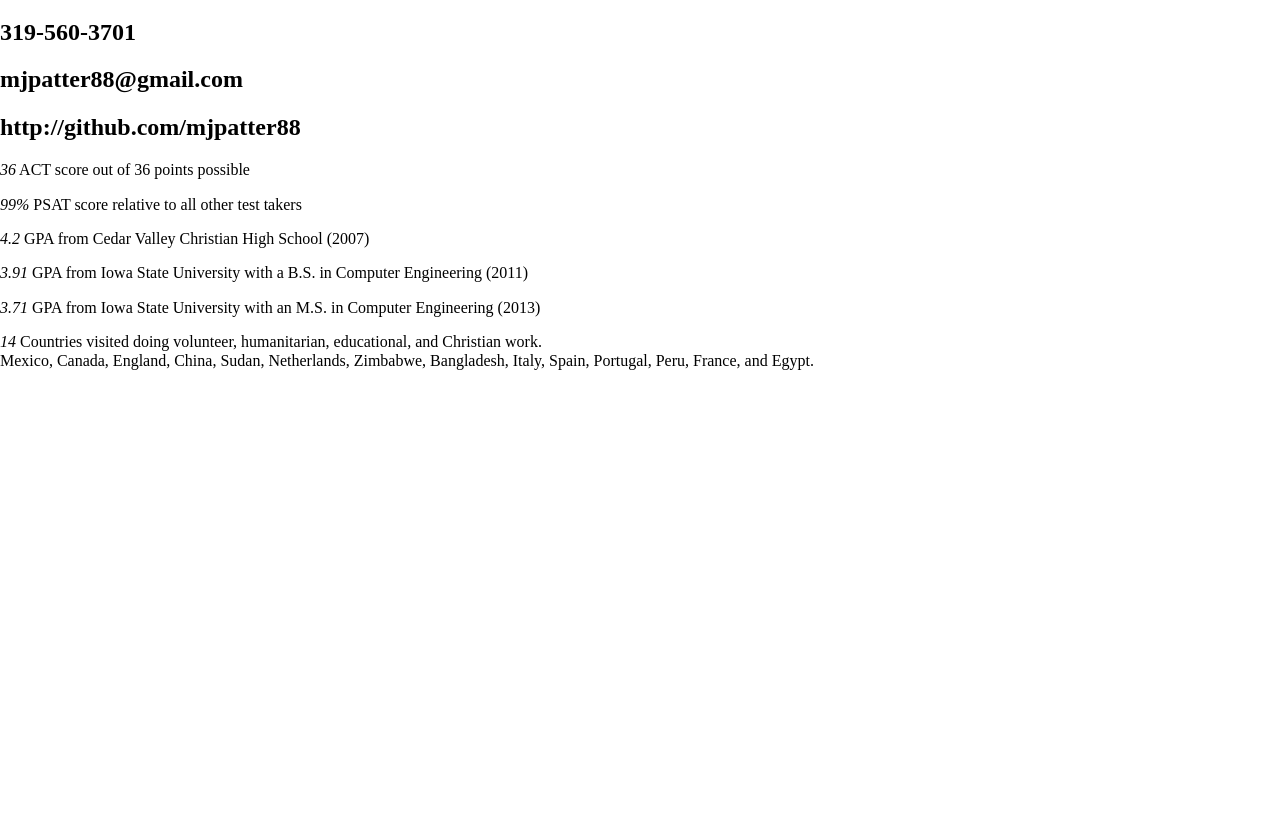
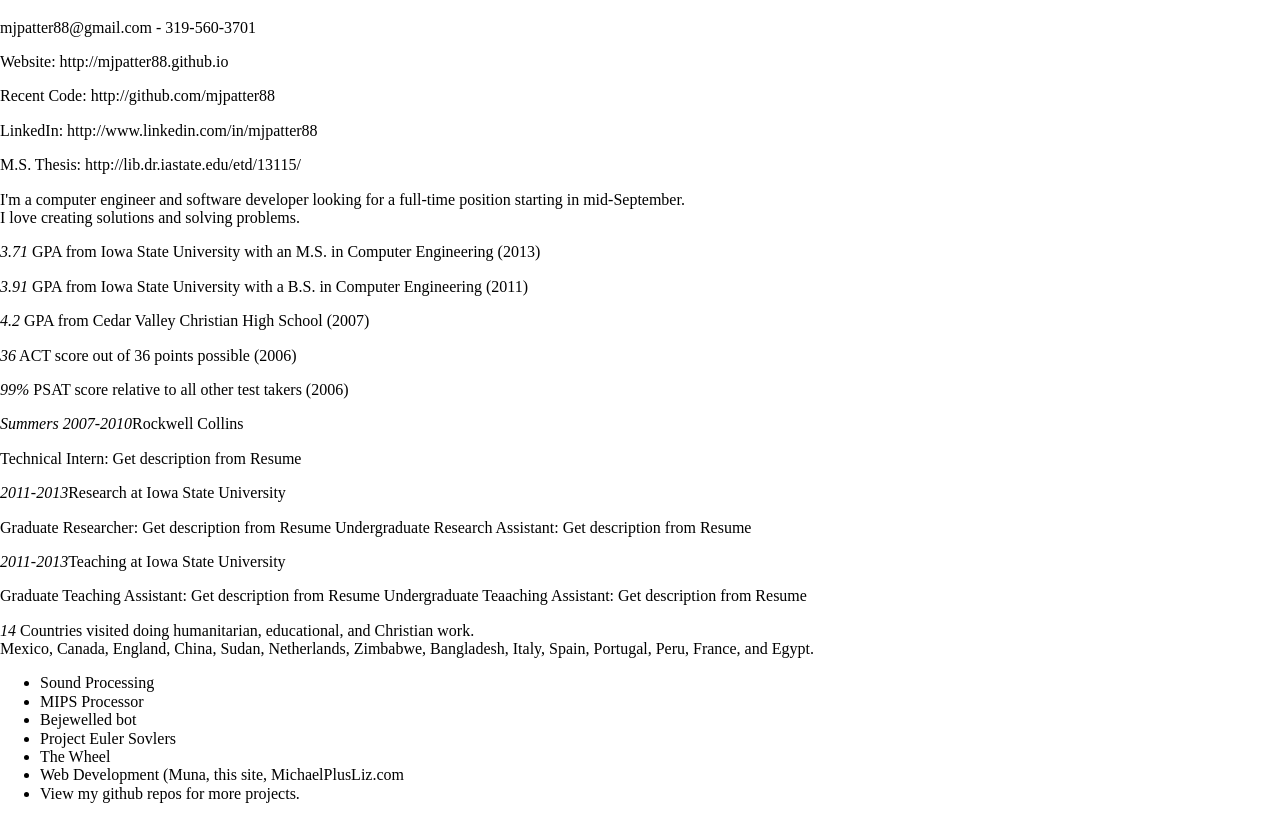
Before and after one commit to mjpatter88/mjpatter88.github.io, a plain HTML site: page index.html in a window 1280 px wide. Shown: the part 66-885 px from the top of the page. Before the commit the page ends 800 px from the top, so only its background shows below. Drawn offline with nearby package versions, Linux system fonts and the light colour scheme.

Commit message:
Added base content to index.html
I added some basic content to index.html. I still need to add quite a
bit more.

```diff
--- a/index.html
+++ b/index.html
@@ -9,22 +9,58 @@
 	<body>
         <div id="top-bar"></div>
 
+        <div id="personal-info">
+            <h1 id="name">Michael Patterson</h1>
+            <p>mjpatter88@gmail.com - 319-560-3701</p>
+            <p>Website: http://mjpatter88.github.io</p>
+            <p>Recent Code: http://github.com/mjpatter88</p>
+            <p>LinkedIn: http://www.linkedin.com/in/mjpatter88</p>
+            <p>M.S. Thesis: http://lib.dr.iastate.edu/etd/13115/</p>
+        </div>
 
-		<h1>Michael Patterson</h1>
-        <h2>319-560-3701</h2>
-        <h2>mjpatter88@gmail.com</h2>
-        <h2>http://github.com/mjpatter88</h2>
+        <div id="purpose">
+            I'm a computer engineer and software developer looking for a full-time position starting in mid-September.
+        </div>
 
-        <p><em>36</em> ACT score out of 36 points possible</p>
-        <p><em>99%</em> PSAT score relative to all other test takers</p>
-        <p><em>4.2</em> GPA from Cedar Valley Christian High School (2007)</p>
-        <p><em>3.91</em> GPA from Iowa State University with a B.S. in Computer Engineering (2011)</p>
-        <p><em>3.71</em> GPA from Iowa State University with an M.S. in Computer Engineering (2013)</p>
-        <p>
-            <em>14</em> Countries visited doing volunteer, humanitarian, educational, and Christian work.
-            <br>
-            Mexico, Canada, England, China, Sudan, Netherlands, Zimbabwe, Bangladesh, Italy, Spain, Portugal, Peru, France, and Egypt.
-        </p>
+        <div id="skills">
+            I love creating solutions and solving problems.
+        </div>
+
+        <div id="education">
+            <p><em>3.71</em> GPA from Iowa State University with an M.S. in Computer Engineering (2013)</p>
+            <p><em>3.91</em> GPA from Iowa State University with a B.S. in Computer Engineering (2011)</p>
+            <p><em>4.2</em> GPA from Cedar Valley Christian High School (2007)</p>
+            <p><em>36</em> ACT score out of 36 points possible (2006)</p>
+            <p><em>99%</em> PSAT score relative to all other test takers (2006)</p>
+        </div>
+
+        <div id="work">
+            <p><em>Summers 2007-2010</em>Rockwell Collins</p>
+            Technical Intern: Get description from Resume
+            <p><em>2011-2013</em>Research at Iowa State University</p>
+            Graduate Researcher: Get description from Resume
+            Undergraduate Research Assistant: Get description from Resume
+            <p><em>2011-2013</em>Teaching at Iowa State University</p>
+            Graduate Teaching Assistant: Get description from Resume
+            Undergraduate Teaaching Assistant: Get description from Resume
+            <p>
+                <em>14</em> Countries visited doing humanitarian, educational, and Christian work.
+                <br>
+                Mexico, Canada, England, China, Sudan, Netherlands, Zimbabwe, Bangladesh, Italy, Spain, Portugal, Peru, France, and Egypt.
+            </p>
+        </div>
+
+        <div id="projects">
+            <ul>
+                <li>Sound Processing</li>
+                <li>MIPS Processor</li>
+                <li>Bejewelled bot</li>
+                <li>Project Euler Sovlers</li>
+                <li>The Wheel</li>
+                <li>Web Development (Muna, this site, MichaelPlusLiz.com</li>
+                <li>View my github repos for more projects.</li>
+            </ul>
+        </div>
 
 
 	</body>
```
